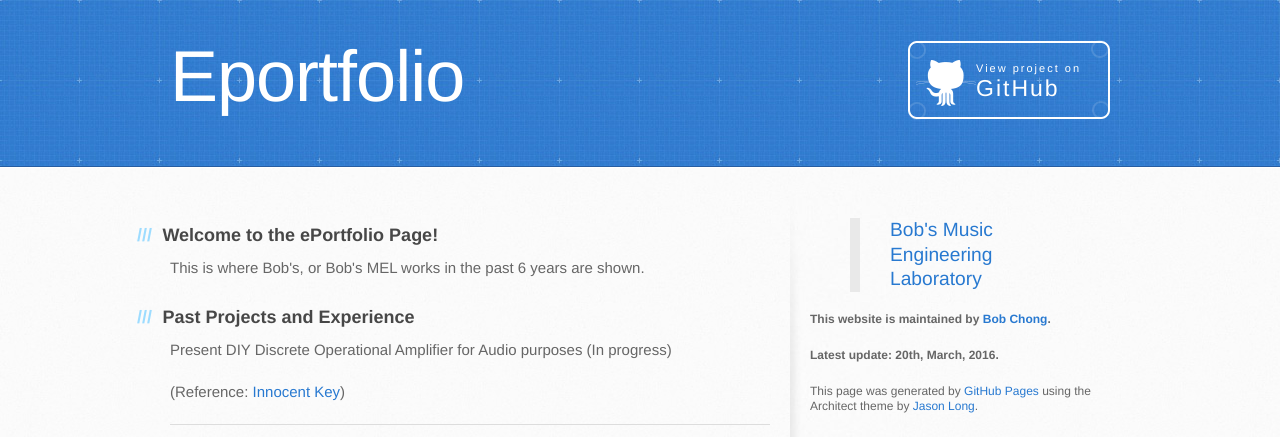
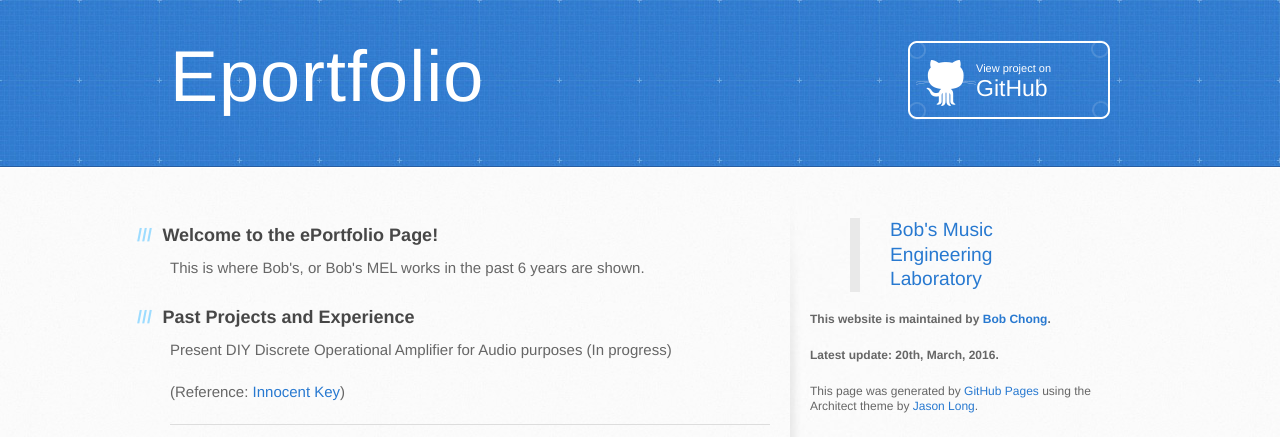
Before and after one commit to bobkuuu/eportfolio, a plain HTML site: page index.html in a window 1280 px wide. Shown: the top 437 px of the page. Drawn offline with Linux system fonts and the light colour scheme.

Commit message:
Update stylesheet.css

```diff
--- a/stylesheets/stylesheet.css
+++ b/stylesheets/stylesheet.css
@@ -451,7 +451,6 @@ header {
   padding-top: 40px;
   padding-bottom: 40px;
   font-family:  'Helvetica Neue', Helvetica, Arial, serif;
-  letter-spacing: 2px;
   background: #2e7bcf url(../images/header-bg.jpg) 0 0 repeat-x;
   border-bottom: solid 1px #275da1;
   /* 'Architects Daughter'*/
@@ -465,7 +464,7 @@ header h1 {
   font-weight: normal;
   line-height: 1;
   color: #fff;
-  letter-spacing: -1px;
+  letter-spacing: 1px;
 }
 
 header h2 {
```
